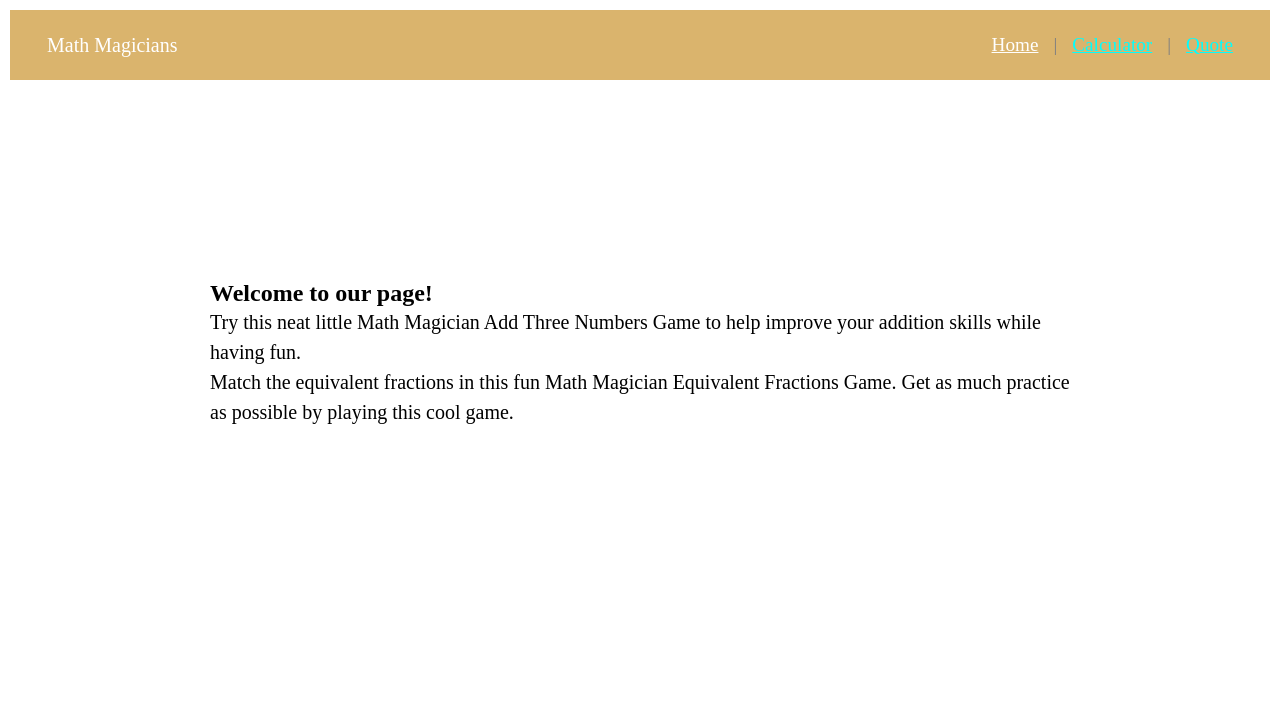
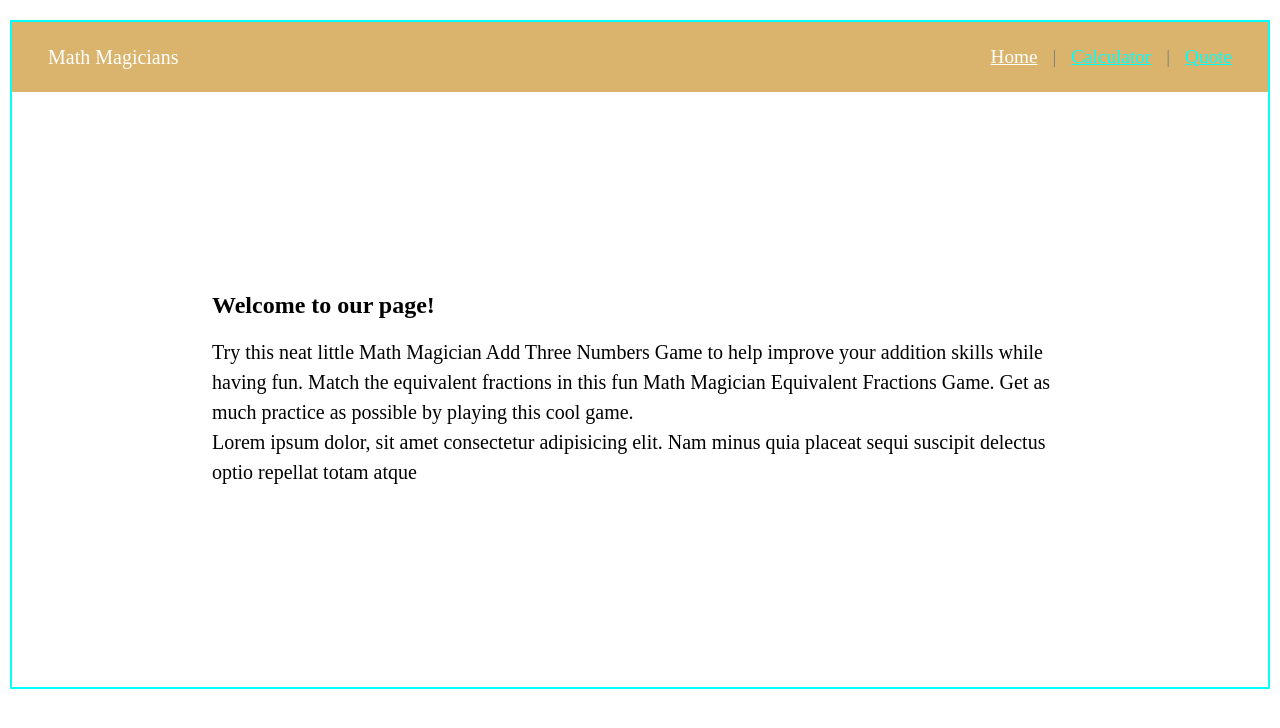
Before and after one commit to rabayarabu/calculator, a React (Create React App) app: page / in a window 1280 px wide. Shown: the top 728 px of the page. Built offline with nearby package versions, Linux system fonts and the light colour scheme.

Commit message:
Edit app style

```diff
--- a/src/components/Home.js
+++ b/src/components/Home.js
@@ -4,14 +4,17 @@ const Home = () => (
   <section>
     <div className="container">
       <h2>Welcome to our page!</h2>
+      <br />
       <p className="paragraph">
         Try this neat little Math Magician Add Three Numbers Game
         to help improve your addition skills while having fun.
+        Match the equivalent fractions in this fun Math Magician Equivalent Fractions Game.
+        Get as much practice as possible by playing this cool game.
       </p>
       {' '}
       <p className="paragraph">
-        Match the equivalent fractions in this fun Math Magician Equivalent Fractions Game.
-        Get as much practice as possible by playing this cool game.
+        Lorem ipsum dolor, sit amet consectetur adipisicing elit. Nam minus quia
+        placeat sequi suscipit delectus optio repellat totam atque
       </p>
     </div>
   </section>
--- a/src/components/Quotes.js
+++ b/src/components/Quotes.js
@@ -44,6 +44,7 @@ function Quotes() {
   return (
     <div className="qoute-cont">
       <p>{quoteData && quoteData.quote}</p>
+      <br />
       <h2 className="aouthor">{quoteData.author}</h2>
     </div>
   );
--- a/src/index.css
+++ b/src/index.css
@@ -115,6 +115,8 @@ p {
 
 .App {
   width: 100%;
+  border: 2px solid aqua;
+  margin: 10px auto;
 }
 
 .paragraph {
```
